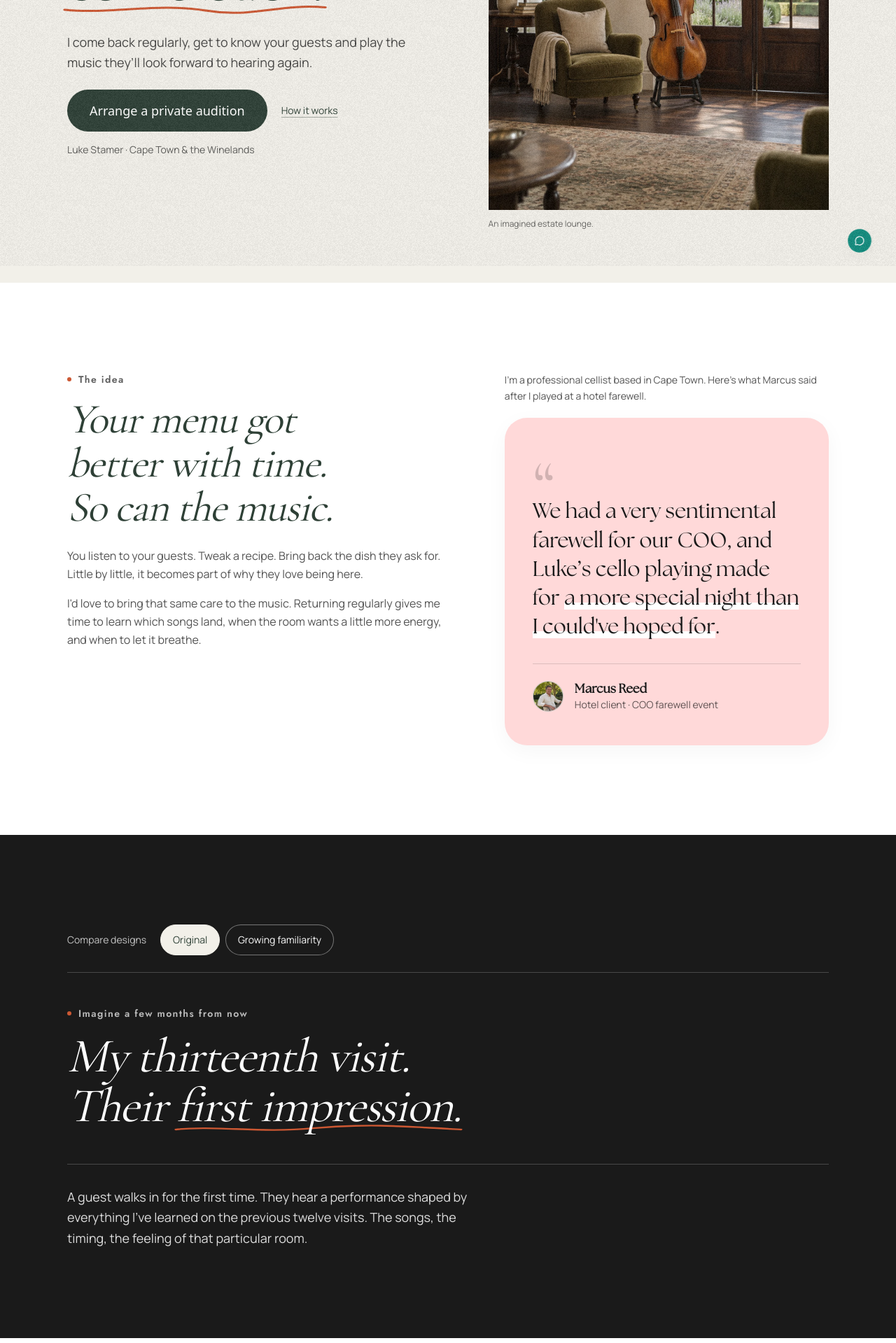
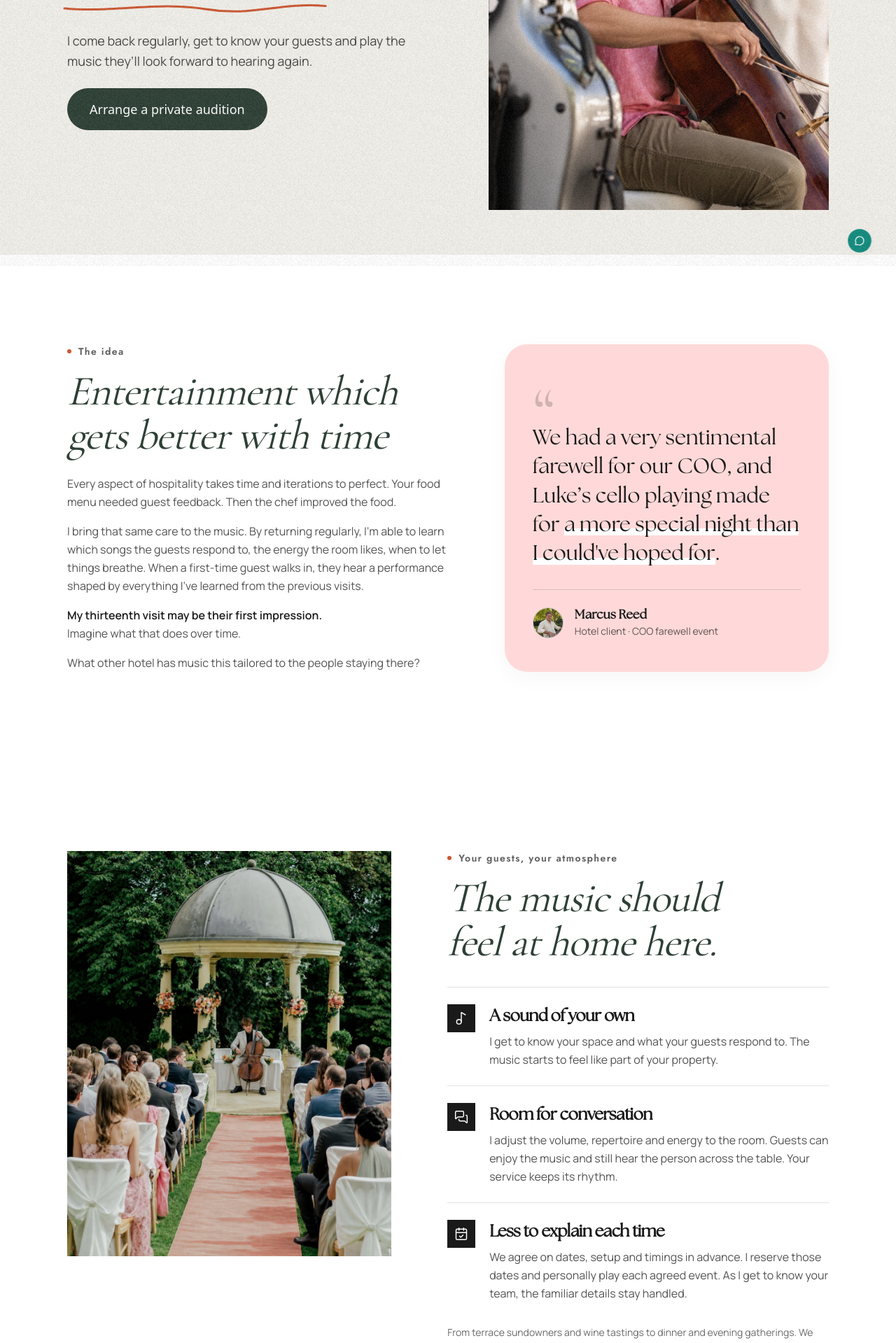
Before and after one commit to lstamer/cellowebsite, a Next.js app: page /services/hotels in a window 1280 px wide. Shown: the part 420-2339 px from the top of the page at 70% size. Built offline with nearby package versions, Linux system fonts and the light colour scheme.

Commit message:
Use performance portrait and simplify hotel page story

```diff
--- a/src/components/hotels/HotelSignature.tsx
+++ /dev/null
@@ -1,153 +0,0 @@
-"use client";
-
-import { useState } from "react";
-import { SectionHeader } from "@/components/ui/SectionHeader";
-import { SectionWrapper } from "@/components/ui/SectionWrapper";
-import { HandDrawnUnderline } from "@/components/ui/HandDrawnUnderline";
-import { cn } from "@/lib/utils";
-import { featureItemBodyClass, featureItemTitleClass } from "@/lib/typography-classes";
-
-type SignatureDesign = "original" | "familiarity";
-
-const designs: { value: SignatureDesign; label: string }[] = [
-  { value: "original", label: "Original" },
-  { value: "familiarity", label: "Growing familiarity" },
-];
-
-const firstVisitCopy =
-  "A guest walks in for the first time. They hear a performance shaped by everything I've learned on the previous twelve visits. The songs, the timing, the feeling of that particular room.";
-
-function SignatureContent({ showProgression = false }: { showProgression?: boolean }) {
-  return (
-    <>
-      <SectionHeader
-        label="Imagine a few months from now"
-        alignment="left"
-        className="mb-10 md:mb-12"
-        labelClassName="text-on-dark/70"
-        headingClassName="max-w-5xl text-[2.75rem] leading-[1.02] text-on-dark md:text-[clamp(3.5rem,5.4vw,5.5rem)] lg:text-[clamp(3.5rem,5.4vw,5.5rem)]"
-        heading={
-          <>
-            My thirteenth visit.{" "}
-            <br />
-            Their{" "}
-            <HandDrawnUnderline variant={1} underlineClassName="text-accent" textClassName="text-on-dark">
-              first impression.
-            </HandDrawnUnderline>
-          </>
-        }
-      />
-      {showProgression && <FamiliarityProgression />}
-      <div className="border-t border-on-dark/20 pt-8">
-        <p className="max-w-xl font-sans text-lg leading-relaxed text-on-dark/85">
-          {firstVisitCopy}
-        </p>
-      </div>
-    </>
-  );
-}
-
-const familiarityStages = [
-  {
-    when: "First visits",
-    title: "Learn the room",
-    detail: "I get to know your space and what your guests respond to.",
-  },
-  {
-    when: "Returning regularly",
-    title: "Refine the feeling",
-    detail: "I build on that with song choices, timing and energy.",
-  },
-  {
-    when: "The thirteenth visit",
-    title: "A sound of your own",
-    detail: "The music starts to feel like part of your property.",
-  },
-];
-
-function FamiliarityProgression() {
-  return (
-    <figure className="mb-10 md:mb-12" aria-label="An illustration of familiarity growing over repeated visits">
-      <div className="mb-5 flex items-baseline justify-between gap-6 font-sans text-sm text-on-dark/70">
-        <p>Getting to know your property</p>
-        <p className="shrink-0">Visit by visit</p>
-      </div>
-      {/* Qualitative progression: the curve carries no measured values or numerical axes. */}
-      <svg viewBox="0 0 300 150" fill="none" className="mb-5 block w-full overflow-visible text-accent sm:hidden" aria-hidden="true">
-        <path d="M12 130 C66 130 98 105 150 80 S238 20 288 20" stroke="currentColor" strokeWidth="2.5" strokeLinecap="round" />
-        <circle cx="12" cy="130" r="4" className="fill-surface-dark" stroke="currentColor" strokeWidth="2" />
-        <circle cx="150" cy="80" r="4" className="fill-surface-dark" stroke="currentColor" strokeWidth="2" />
-        <circle cx="288" cy="20" r="5" fill="currentColor" />
-      </svg>
-      <svg viewBox="0 0 1000 180" fill="none" className="mb-6 hidden w-full overflow-visible text-accent sm:block" aria-hidden="true">
-        <path d="M12 160 C195 160 290 125 500 95 S790 20 988 20" stroke="currentColor" strokeWidth="2.5" strokeLinecap="round" vectorEffect="non-scaling-stroke" />
-        <circle cx="12" cy="160" r="5" className="fill-surface-dark" stroke="currentColor" strokeWidth="2" vectorEffect="non-scaling-stroke" />
-        <circle cx="500" cy="95" r="5" className="fill-surface-dark" stroke="currentColor" strokeWidth="2" vectorEffect="non-scaling-stroke" />
-        <circle cx="988" cy="20" r="6" fill="currentColor" />
-      </svg>
-      <ol className="grid list-none gap-5 p-0 sm:grid-cols-3 sm:gap-8">
-        {familiarityStages.map((stage, index) => (
-          <li key={stage.when} className={cn(
-            "grid grid-cols-[0.8fr_1.2fr] gap-5 border-t border-on-dark/20 pt-4 sm:block sm:border-0 sm:pt-0",
-            index === 1 && "sm:text-center",
-            index === 2 && "sm:text-right"
-          )}>
-            <p className="font-sans text-sm leading-relaxed text-on-dark/65 sm:mb-3">{stage.when}</p>
-            <div>
-              <h3 className={cn(featureItemTitleClass, "text-on-dark")}>{stage.title}</h3>
-              <p className={cn(
-                featureItemBodyClass,
-                "mt-2 text-on-dark/75 sm:max-w-[25ch]",
-                index === 1 && "sm:mx-auto",
-                index === 2 && "sm:ml-auto"
-              )}>{stage.detail}</p>
-            </div>
-          </li>
-        ))}
-      </ol>
-      <figcaption className="mt-6 font-sans text-xs leading-relaxed text-on-dark/65">
-        An illustration of how familiarity can grow over time.
-      </figcaption>
-    </figure>
-  );
-}
-
-export function HotelSignature() {
-  const [design, setDesign] = useState<SignatureDesign>("original");
-
-  return (
-    <SectionWrapper id="a-signature" surface="dark" maxWidth="max-w-none" className="scroll-mt-16 text-on-dark">
-      <div className="mx-auto max-w-7xl">
-        {/* Local comparison controls. Remove this group and retain the chosen layout when approved. */}
-        <div className="mb-10 flex flex-wrap items-center gap-x-5 gap-y-3 border-b border-on-dark/20 pb-6 md:mb-12">
-          <p className="font-sans text-sm text-on-dark/75">Compare designs</p>
-          <div role="group" aria-label="Signature section design" className="flex flex-wrap gap-2">
-            {designs.map((option) => (
-              <button
-                key={option.value}
-                type="button"
-                aria-pressed={design === option.value}
-                aria-controls="hotel-signature-preview"
-                onClick={() => setDesign(option.value)}
-                className={cn(
-                  "min-h-11 rounded-full border px-[1.2em] py-[0.65em] font-sans text-sm transition-colors duration-200 focus-visible:outline-2 focus-visible:outline-offset-4 focus-visible:outline-on-dark motion-reduce:transition-none",
-                  design === option.value
-                    ? "border-cream bg-cream text-primary"
-                    : "border-on-dark/40 bg-surface-dark text-on-dark hover:border-on-dark hover:bg-primary"
-                )}
-              >
-                {option.label}
-              </button>
-            ))}
-          </div>
-        </div>
-        <div id="hotel-signature-preview">
-          <SignatureContent showProgression={design === "familiarity"} />
-        </div>
-        <p role="status" className="sr-only">
-          Showing {designs.find((option) => option.value === design)?.label} design.
-        </p>
-      </div>
-    </SectionWrapper>
-  );
-}
--- a/src/components/hotels/HotelTestimonial.tsx
+++ b/src/components/hotels/HotelTestimonial.tsx
@@ -10,12 +10,7 @@ export function HotelTestimonial() {
   const highlightStart = highlight ? quote.indexOf(highlight) : -1;
 
   return (
-    <div className="self-center">
-      <p className="mb-5 font-sans text-sm leading-relaxed text-foreground/75">
-        I&apos;m a professional cellist based in Cape Town. Here&apos;s what Marcus said after I played at a hotel farewell.
-      </p>
-
-      <figure className="rounded-card bg-rose px-7 py-9 text-foreground shadow-card sm:px-10 sm:py-12">
+    <figure className="self-center rounded-card bg-rose px-7 py-9 text-foreground shadow-card sm:px-10 sm:py-12">
       <span aria-hidden className="-mb-6 block select-none font-serif text-7xl leading-none text-foreground/20 md:-mb-8 md:text-8xl">
         &ldquo;
       </span>
@@ -48,6 +43,5 @@ export function HotelTestimonial() {
         </div>
       </figcaption>
     </figure>
-    </div>
   );
 }
--- a/src/components/hotels/HotelsPage.tsx
+++ b/src/components/hotels/HotelsPage.tsx
@@ -8,7 +8,6 @@ import { FAQAccordion } from "@/components/ui/FAQAccordion";
 import { FAQJsonLd } from "@/components/ui/FAQJsonLd";
 import { HandDrawnUnderline } from "@/components/ui/HandDrawnUnderline";
 import { HotelAuditionSteps } from "@/components/hotels/HotelAuditionSteps";
-import { HotelSignature } from "@/components/hotels/HotelSignature";
 import { HotelTestimonial } from "@/components/hotels/HotelTestimonial";
 import { PUBLIC_EMAIL } from "@/lib/email";
 import { PUBLIC_WHATSAPP_NUMBER } from "@/lib/whatsapp";
@@ -94,30 +93,21 @@ export function HotelsPage() {
             <p className="max-w-lg font-sans text-lg leading-relaxed text-foreground/80">
               I come back regularly, get to know your guests and play the music they’ll look forward to hearing again.
             </p>
-            <div className="mt-6 flex flex-col items-stretch gap-1 sm:flex-row sm:items-center sm:gap-4">
-              <Button href={auditionHref} className={focusClass}>
+            <Button href={auditionHref} className={cn(focusClass, "mt-6 w-full sm:w-auto")}>
               Arrange a private audition
             </Button>
-              <Link href="#the-idea" className={cn(focusClass, "py-3 text-center font-sans text-sm text-primary underline decoration-primary/40 underline-offset-4 sm:px-1")}>
-                How it works
-              </Link>
-            </div>
-            <p className="mt-2 font-sans text-sm text-foreground/70 sm:mt-4">Luke Stamer · Cape Town & the Winelands</p>
           </div>
           <figure className="-mx-6 md:-mx-12 lg:mx-0">
-            <div className="relative aspect-[4/3] w-full lg:aspect-[4/5]">
+            <div className="relative aspect-square w-full sm:aspect-[4/3] lg:aspect-[4/5]">
               <Image
-                src="/images/hotels/estate-lounge.webp"
-                alt="An imagined estate lounge, with a cello beside an armchair and doors opening onto a garden"
+                src="/images/hotels/luke-playing-cello.webp"
+                alt="Luke Stamer playing cello outdoors"
                 fill
                 preload
                 sizes="(min-width: 1024px) 45vw, 100vw"
-                className="object-cover object-[50%_60%] grayscale-[15%] lg:object-center"
+                className="object-cover object-[50%_25%] grayscale-[15%] lg:object-center"
               />
             </div>
-            <figcaption className="bg-cream px-6 py-3 font-sans text-xs text-foreground/65 md:px-12 lg:px-0">
-              An imagined estate lounge.
-            </figcaption>
           </figure>
         </div>
       </SectionWrapper>
@@ -129,22 +119,29 @@ export function HotelsPage() {
               label="The idea"
               alignment="left"
               className="mb-6 md:mb-6"
-              heading="Your menu got better with time. So can the music."
+              heading="Entertainment which gets better with time"
             />
             <div className="max-w-xl space-y-4 font-sans text-base leading-relaxed text-foreground/75">
-              <p>You listen to your guests. Tweak a recipe. Bring back the dish they ask for. Little by little, it becomes part of why they love being here.</p>
-              <p>I&apos;d love to bring that same care to the music. Returning regularly gives me time to learn which songs land, when the room wants a little more energy, and when to let it breathe.</p>
+              <p>
+                Every aspect of hospitality takes time and iterations to perfect. Your food menu needed guest feedback. Then the chef improved the food.
+              </p>
+              <p>
+                I bring that same care to the music. By returning regularly, I&apos;m able to learn which songs the guests respond to, the energy the room likes, when to let things breathe. When a first-time guest walks in, they hear a performance shaped by everything I&apos;ve learned from the previous visits.
+              </p>
+              <p>
+                <strong className="font-semibold text-foreground">My thirteenth visit may be their first impression.</strong>
+                <br />
+                Imagine what that does over time.
+              </p>
+              <p>What other hotel has music this tailored to the people staying there?</p>
             </div>
           </div>
           <HotelTestimonial />
         </div>
       </SectionWrapper>
 
-      <HotelSignature />
-
       <SectionWrapper id="your-guest-experience" surface="background">
-        <div className="grid items-start gap-y-8 lg:grid-cols-[0.85fr_1fr] lg:grid-rows-[auto_1fr] lg:gap-x-20">
-          <figure>
+        <div className="grid items-start gap-12 lg:grid-cols-[0.85fr_1fr] lg:gap-20">
           <div className="relative aspect-[4/5] w-full overflow-hidden">
             <Image
               src="/images/about-perf1.jpg"
@@ -154,9 +151,7 @@ export function HotelsPage() {
               className="object-cover grayscale-[15%]"
             />
           </div>
-            <figcaption className="mt-3 font-sans text-xs leading-relaxed text-foreground/65">Playing at an outdoor wedding.</figcaption>
-          </figure>
-          <div className="mt-4 lg:col-start-2 lg:row-span-2 lg:row-start-1 lg:mt-0">
+          <div>
             <SectionHeader
               label="Your guests, your atmosphere"
               alignment="left"
@@ -178,17 +173,6 @@ export function HotelsPage() {
             </ul>
             <p className="mt-8 font-sans text-sm leading-relaxed text-foreground/65">From terrace sundowners and wine tastings to dinner and evening gatherings. We start with what already brings your guests together.</p>
           </div>
-          <div className={cn(featureItemBodyClass, "space-y-4 lg:col-start-1 lg:row-start-2")}>
-            <p>
-              These details add up to a sound that belongs to your property. The
-              entertainment and sound becomes as familiar as the view, and gives
-              guests something more to look forward to on their next visit.
-            </p>
-            <p>
-              Even one extra night, a recommendation or an event booking can
-              give the music value beyond that evening.
-            </p>
-          </div>
         </div>
       </SectionWrapper>
 
@@ -198,7 +182,7 @@ export function HotelsPage() {
             label="Let me play it for you"
             alignment="left"
             className="mb-0 md:mb-0"
-            heading="First, a little music. Then, a conversation."
+            heading="Hear me first, then decide"
           />
           <p className="max-w-xl self-end font-sans text-base leading-relaxed text-foreground/75">
             You should be able to hear it in your own space before giving it a place in your calendar. Here&apos;s what I have in mind.
```
Also changed, not shown: public/images/hotels/luke-playing-cello.webp (added). Lines whose indentation alone changed are shown as unchanged.
